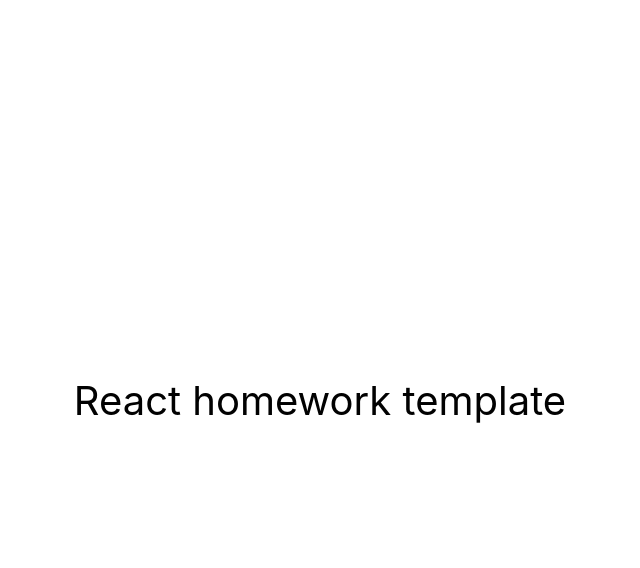
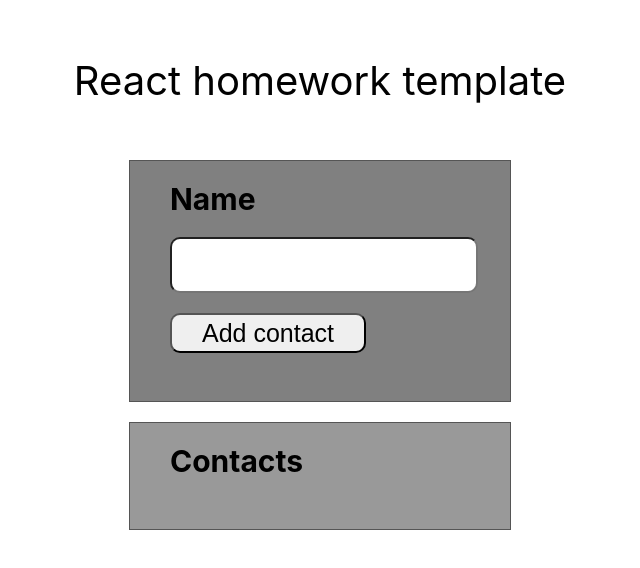
Before and after one commit to Vitalii-Prokopenko/goit-react-hw-02-phonebook, a React (Create React App) app: page / in a window 1280 px wide. Shown: the top 568 px of the page, without its empty margins (320-960 px from the left). Built offline with nearby package versions, Linux system fonts and the light colour scheme.

Commit message:
adds names (step #1)

```diff
--- a/package.json
+++ b/package.json
@@ -7,6 +7,7 @@
     "@testing-library/jest-dom": "^5.16.3",
     "@testing-library/react": "^12.1.4",
     "@testing-library/user-event": "^13.5.0",
+    "nanoid": "^4.0.2",
     "react": "^18.1.0",
     "react-dom": "^18.1.0",
     "react-scripts": "5.0.1",
--- a/src/components/App.jsx
+++ b/src/components/App.jsx
@@ -1,16 +1,73 @@
-export const App = () => {
+import React, { Component } from 'react';
+import { nanoid } from 'nanoid';
+import css from 'components/app.module.css';
+
+class App extends Component {
+  state = {
+    contacts: [],
+    name: '',
+  };
+
+  handleInputChange = event => {
+    this.setState({
+      name: event.currentTarget.value,
+    });
+  };
+
+  handleSubmit = event => {
+    event.preventDefault();
+    const { contacts, name } = this.state;
+    contacts.push({ id: nanoid(), name: name });
+    this.setState({
+      contacts: contacts,
+    });
+  };
+
+  render() {
+    const contacts = this.state.contacts;
     return (
+      <>
         <div
           style={{
-        height: '100vh',
+            height: '20vh',
             display: 'flex',
             justifyContent: 'center',
             alignItems: 'center',
             fontSize: 40,
-        color: '#010101'
+            color: '#010101',
           }}
         >
           React homework template
         </div>
+        <form className={css['form']} onSubmit={this.handleSubmit}>
+          <label className={css['labelName']}>
+            Name
+            <input
+              className={css['inputName']}
+              type="text"
+              name="name"
+              // pattern="^[a-zA-Zа-яА-Я]+(([' -][a-zA-Zа-яА-Я ])?[a-zA-Zа-яА-Я]*)*$"
+              title="Name may contain only letters, apostrophe, dash and spaces. For example Adrian, Jacob Mercer, Charles de Batz de Castelmore d'Artagnan"
+              required
+              value={this.state.name}
+              onChange={this.handleInputChange}
+            />
+          </label>
+          <button className={css['btnSubmit']} type="submit">
+            Add contact
+          </button>
+        </form>
+        <div className={css['phoneBook']}>
+          <p className={css['title']}>Contacts</p>
+          <ul className={css['contactList']}>
+            {contacts.map(contact => {
+              return <li key={contact.id}>{contact.name}</li>;
+            })}
+          </ul>
+        </div>
+      </>
     );
-};
+  }
+}
+
+export default App;
--- /dev/null
+++ b/src/components/app.module.css
@@ -0,0 +1,64 @@
+.form {
+  margin: 0 auto 20px;
+  padding: 20px 40px;
+  width: 300px;
+  height: 200px;
+  border: 1px solid #555;
+  background-color: gray;
+}
+
+.labelName {
+  display: flex;
+  flex-direction: column;
+  align-items: flex-start;
+  width: 100%;
+  font-size: 30px;
+  font-weight: 700;
+}
+
+.inputName {
+  margin-top: 20px;
+  width: 100%;
+  height: 50px;
+  font-size: 25px;
+  font-weight: 400;
+  border-radius: 10px;
+}
+
+.btnSubmit {
+  margin-top: 20px;
+  padding: 10px 30px;
+  display: flex;
+  justify-content: center;
+  align-items: center;
+  height: 40px;
+  font-size: 25px;
+  font-weight: 400;
+  border-radius: 10px;
+}
+
+.btnSubmit:hover,
+.btnSubmit:focus {
+  background-color: crimson;
+  color: white;
+}
+
+.phoneBook {
+  margin: 0 auto;
+  padding: 20px 40px;
+  width: 300px;
+  height: auto;
+  border: 1px solid #555;
+  background-color: #999;
+}
+
+.title {
+  margin: 0 0 20px;
+  font-size: 30px;
+  font-weight: 700;
+}
+
+.contactList {
+  font-size: 30px;
+  font-weight: 400;
+}
--- a/src/index.js
+++ b/src/index.js
@@ -1,6 +1,6 @@
 import React from 'react';
 import ReactDOM from 'react-dom/client';
-import { App } from 'components/App';
+import App from 'components/App';
 import './index.css';
 
 ReactDOM.createRoot(document.getElementById('root')).render(
```
Also changed, not shown: 1 other file (tests, documents, lock files or other folders). Lines whose indentation alone changed are shown as unchanged.
